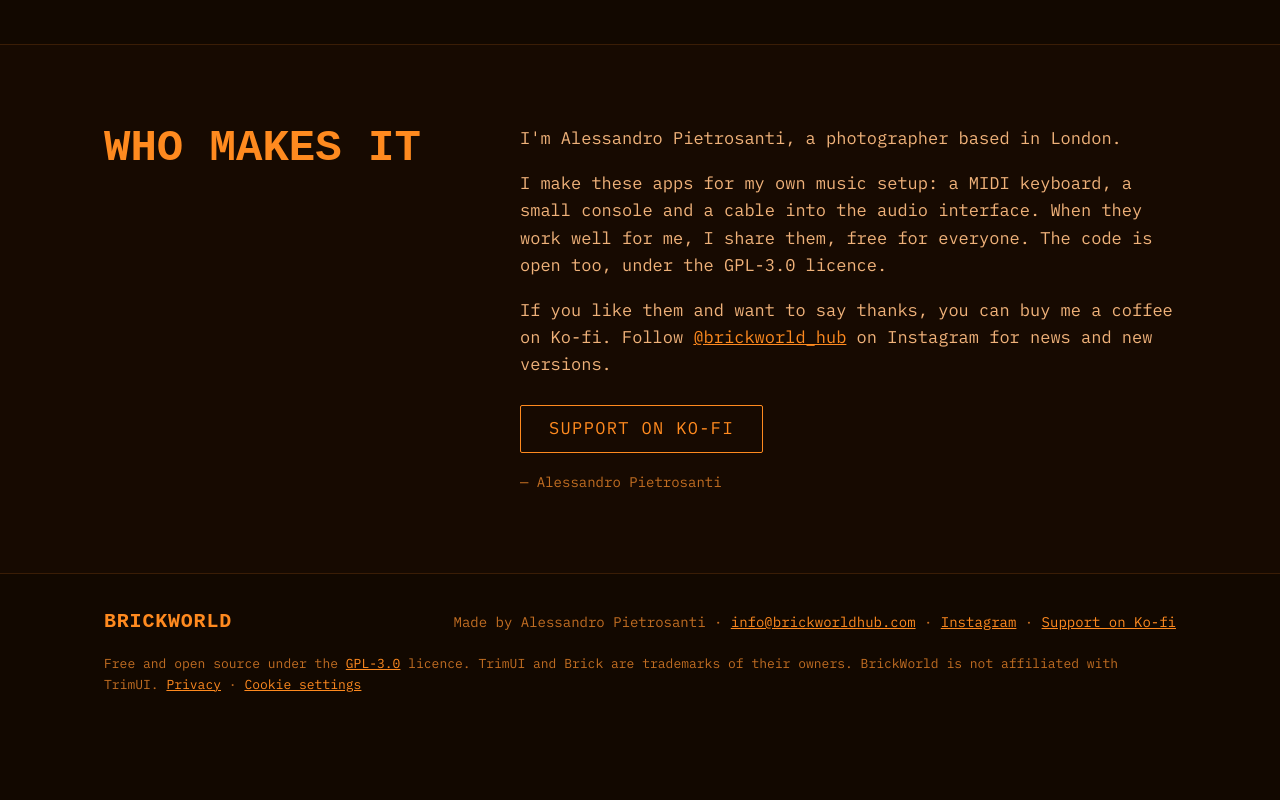
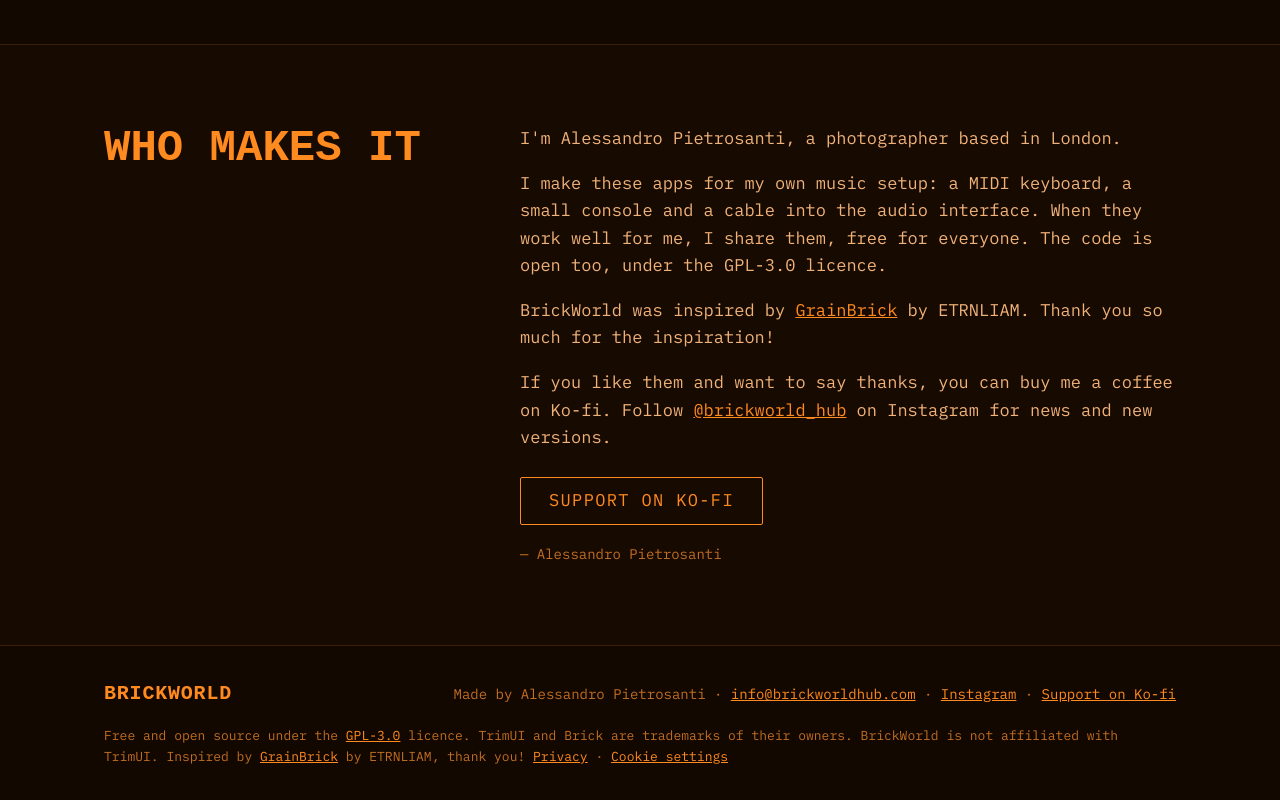
Before and after one commit to brickworldhub/brickworldhub.github.io, a plain HTML site: page index.html in a window 1280 px wide. Shown: the part 2262-3062 px from the top of the page. Before the commit the page ends 2990 px from the top, so only its background shows below. Drawn offline with Linux system fonts and the light colour scheme; a web font is replaced by a local one.

Commit message:
Credit GrainBrick by ETRNLIAM as the inspiration
Co-Authored-By: Claude Opus 5.5 <noreply@anthropic.com>
Claude-Session: https://claude.ai/code/session_01Ww6xfofRDfEog8qquCtwXZ

```diff
--- a/index.html
+++ b/index.html
@@ -148,6 +148,7 @@
       <div>
         <p>I'm Alessandro Pietrosanti, a photographer based in London.</p>
         <p>I make these apps for my own music setup: a MIDI keyboard, a small console and a cable into the audio interface. When they work well for me, I share them, free for everyone. The code is open too, under the GPL-3.0 licence.</p>
+        <p>BrickWorld was inspired by <a href="https://github.com/ETRNLIAM/GrainBrick" rel="noopener" target="_blank">GrainBrick</a> by ETRNLIAM. Thank you so much for the inspiration!</p>
         <p>If you like them and want to say thanks, you can buy me a coffee on Ko-fi. Follow <a href="https://www.instagram.com/brickworld_hub/" rel="me noopener" target="_blank">@brickworld_hub</a> on Instagram for news and new versions.</p>
         <div class="ctas"><a class="btn" href="https://ko-fi.com/brickworld" rel="noopener" target="_blank">Support on Ko-fi</a></div>
         <p class="small">— Alessandro Pietrosanti</p>
@@ -160,7 +161,7 @@
   <div class="wrap">
     <a class="logo dot" href="index.html">BRICKWORLD</a>
     <span>Made by Alessandro Pietrosanti · <a href="mailto:info@brickworldhub.com">info@brickworldhub.com</a> · <a href="https://www.instagram.com/brickworld_hub/" rel="me noopener" target="_blank">Instagram</a> · <a href="https://ko-fi.com/brickworld" rel="noopener" target="_blank">Support on Ko-fi</a></span>
-    <p class="legal">Free and open source under the <a href="https://www.gnu.org/licenses/gpl-3.0.html" rel="noopener" target="_blank">GPL-3.0</a> licence. TrimUI and Brick are trademarks of their owners. BrickWorld is not affiliated with TrimUI. <a href="privacy.html">Privacy</a> · <a href="#" data-cookie-settings>Cookie settings</a></p>
+    <p class="legal">Free and open source under the <a href="https://www.gnu.org/licenses/gpl-3.0.html" rel="noopener" target="_blank">GPL-3.0</a> licence. TrimUI and Brick are trademarks of their owners. BrickWorld is not affiliated with TrimUI. Inspired by <a href="https://github.com/ETRNLIAM/GrainBrick" rel="noopener" target="_blank">GrainBrick</a> by ETRNLIAM, thank you! <a href="privacy.html">Privacy</a> · <a href="#" data-cookie-settings>Cookie settings</a></p>
   </div>
 </footer>
 
```
Also changed, not shown: fx.html (+1 -1 lines), looper.html (+1 -1 lines), sampler.html (+1 -1 lines).
